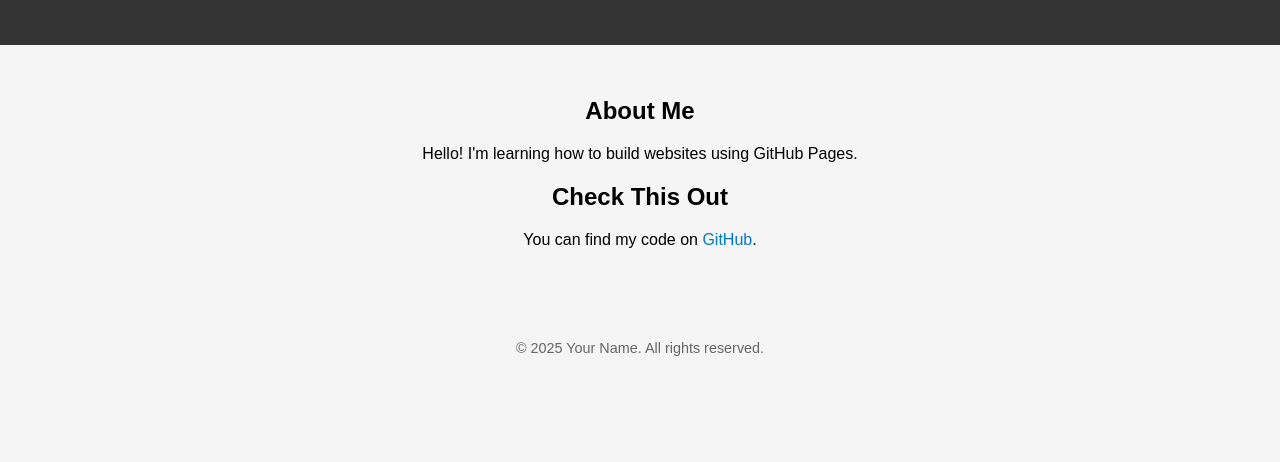
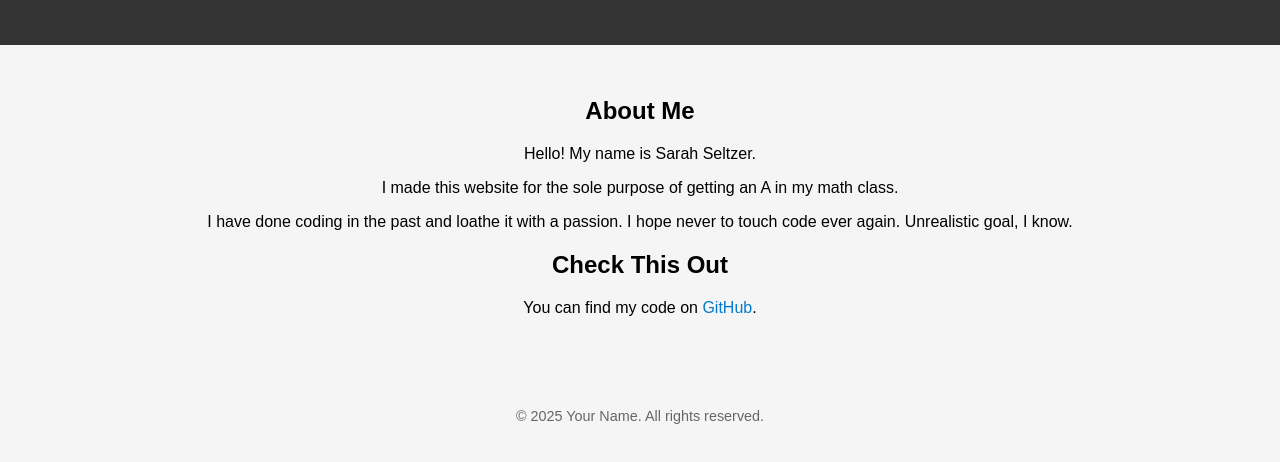
Before and after one commit to Sarah-Seltzer/Silver, a plain HTML site: page index.html in a window 1280 px wide. Shown: the part 134-596 px from the top of the page. Drawn offline with Linux system fonts and the light colour scheme.

Commit message:
Update index.html

```diff
--- a/index.html
+++ b/index.html
@@ -42,7 +42,9 @@
 
   <main>
     <h2>About Me</h2>
-    <p>Hello! I'm learning how to build websites using GitHub Pages.</p>
+    <p>Hello! My name is Sarah Seltzer.</p>
+    <p>I made this website for the sole purpose of getting an A in my math class.</p>
+    <p>I have done coding in the past and loathe it with a passion. I hope never to touch code ever again. Unrealistic goal, I know.</p>
 
     <h2>Check This Out</h2>
     <p>You can find my code on <a href="https://github.com/YOUR-USERNAME" target="_blank">GitHub</a>.</p>
```
